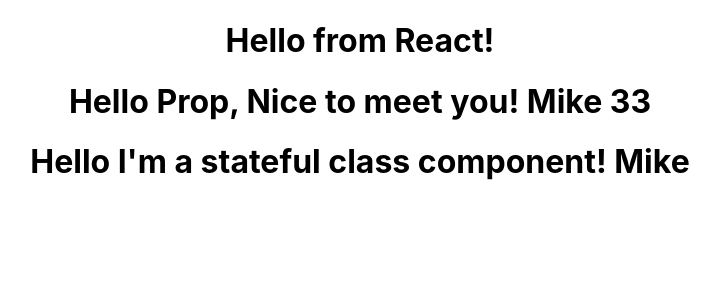
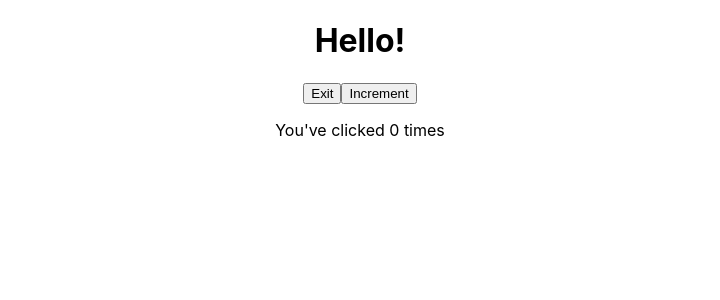
Before and after one commit to rpf13/react-playground, a React (Create React App) app in the folder my-app/: page / in a window 1280 px wide. Shown: the top 300 px of the page, without its empty margins (280-1000 px from the left). Built offline with nearby package versions, Linux system fonts and the light colour scheme.

Commit message:
Add class component section

```diff
--- a/my-app/src/App.js
+++ b/my-app/src/App.js
@@ -3,15 +3,18 @@
 import FunctionalGreeting from './components/FunctionalGreetings';
 import FunctionalGreetingWithProps from './components/FunctionalGreetingsWithProps';
 import StatefulGreeting from './components/StatefulGreeting';
+import StatefulGreetingWithCallback from './components/StatefulGreetingWithCallback';
 
 function App() {
   return (
     <div className="App">
-      <FunctionalGreeting />
+      {/* <FunctionalGreeting /> */}
       {/* adding multiple props, separated by space */}
-      <FunctionalGreetingWithProps greeting="Nice to meet you!" name="Mike" age="33" />
+      {/* <FunctionalGreetingWithProps greeting="Nice to meet you!" name="Mike" age="33" /> */}
       {/* Using a prop in the classful state component */}
-      <StatefulGreeting greeting="I'm a stateful class component!" name="Mike" />
+      {/* <StatefulGreeting greeting="I'm a stateful class component!" name="Mike" /> */}
+      {/* Using async and callback functions */}
+      <StatefulGreetingWithCallback />
     </div>
   );
 }
--- a/my-app/src/components/StatefulGreeting.js
+++ b/my-app/src/components/StatefulGreeting.js
@@ -1,8 +1,36 @@
 import React from "react";
 
 class StatefulGreeting extends React.Component {
+
+    // The constructor is a special method, always called first
+    // when the class is called.
+
+    constructor(props) {
+        super(props);
+        this.state = {
+            // Below is the initial state object
+            introduction: "Hello",
+            buttonText: "Exit",
+        };
+    }
+
+    handleClick() {
+        // we must use the built in react state class
+        this.setState({
+            introduction: "Goodbye!",
+            buttonText: "Enter"
+        });
+    }
+
     render() {
-        return <h1>Hello {this.props.greeting} {this.props.name}</h1>
+        return (
+            <div>
+                <h1>{this.state.introduction} {this.props.greeting} {this.props.name}</h1>
+                {/* adding the on click attribute to the button via arrow function,
+                to call the handleClick method */}
+                <button onClick={() => this.handleClick()}>{this.state.buttonText}</button>
+            </div>
+        )
     }
 }
 
--- /dev/null
+++ b/my-app/src/components/StatefulGreetingWithCallback.js
@@ -0,0 +1,64 @@
+import React from "react";
+
+class StatefulGreetingWithCallback extends React.Component {
+
+    // The constructor is a special method, always called first
+    // when the class is called.
+
+    constructor(props) {
+        super(props);
+        this.state = {
+            // Below is the initial state object
+            introduction: "Hello!",
+            buttonText: "Exit",
+            count: 0
+        };
+    }
+
+    handleClick() {
+        this.setState((prevState, prevProps) => {
+          console.log("Previous State:", prevState);
+          console.log("Previous Props:", prevProps);
+          return {
+            // add ternary operator to change state to goodbye if it was hello, else back to hello
+            // when button is clicked. The same concept for the button text.
+            introduction:
+              prevState.introduction === "Hello!" ? "Goodbye!" : "Hello!",
+            buttonText: prevState.buttonText === "Exit" ? "Enter" : "Exit",
+          };
+        });
+    }
+
+    increment() {
+        this.setState((prevState, prevProps) => {
+          console.log("Previous State:", prevState);
+          console.log("Previous Props:", prevProps);
+          return {
+            count: prevState.count + 1,
+          };
+        });
+    }
+
+    incrementFive() {
+        this.increment();
+        this.increment();
+        this.increment();
+        this.increment();
+        this.increment();
+    }
+
+    render() {
+        return (
+            <div>
+                <h1>{this.state.introduction} {this.props.greeting}</h1>
+                {/* adding the on click attribute to the button via arrow function,
+                to call the handleClick method */}
+                <button onClick={() => this.handleClick()}>{this.state.buttonText}</button>
+                <button onClick={() => this.increment()}>Increment</button>
+            <p>You've clicked {this.state.count} times</p>
+            </div>
+        )
+    }
+}
+
+export default StatefulGreetingWithCallback;
```
